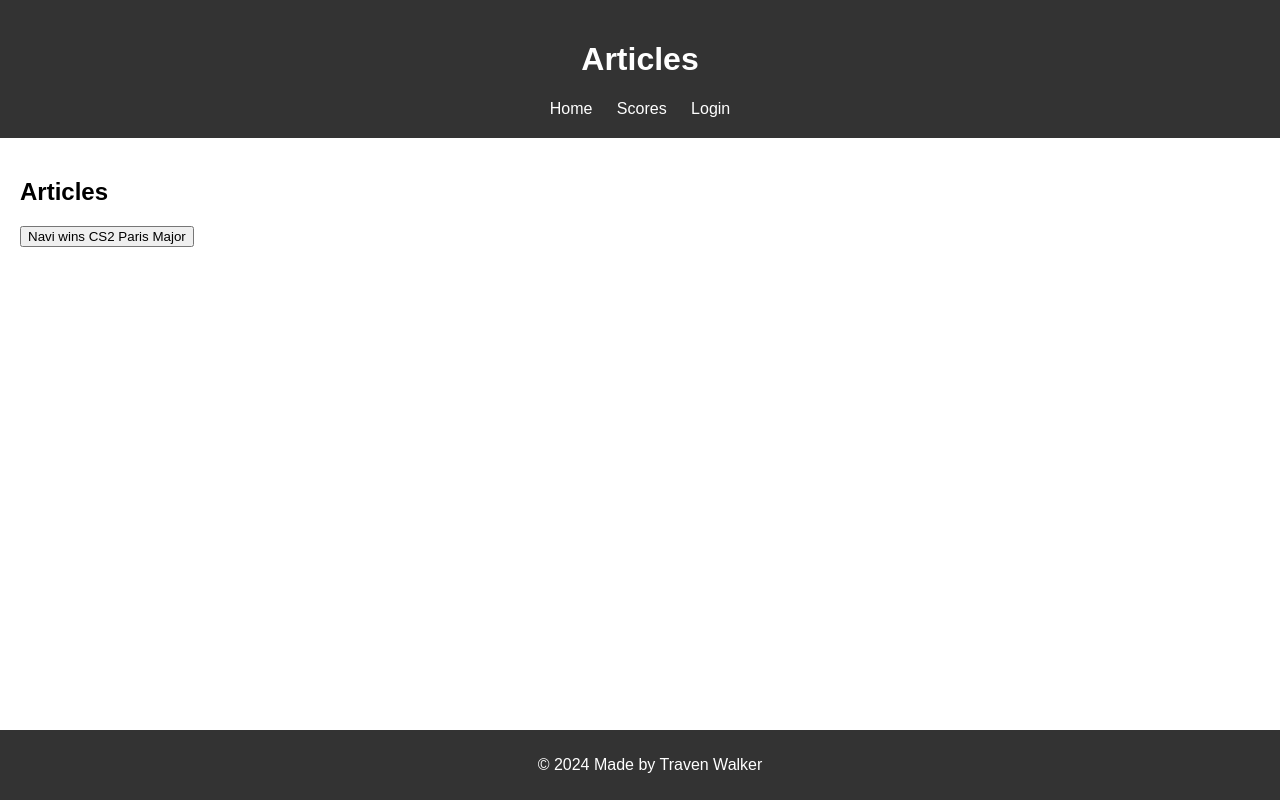
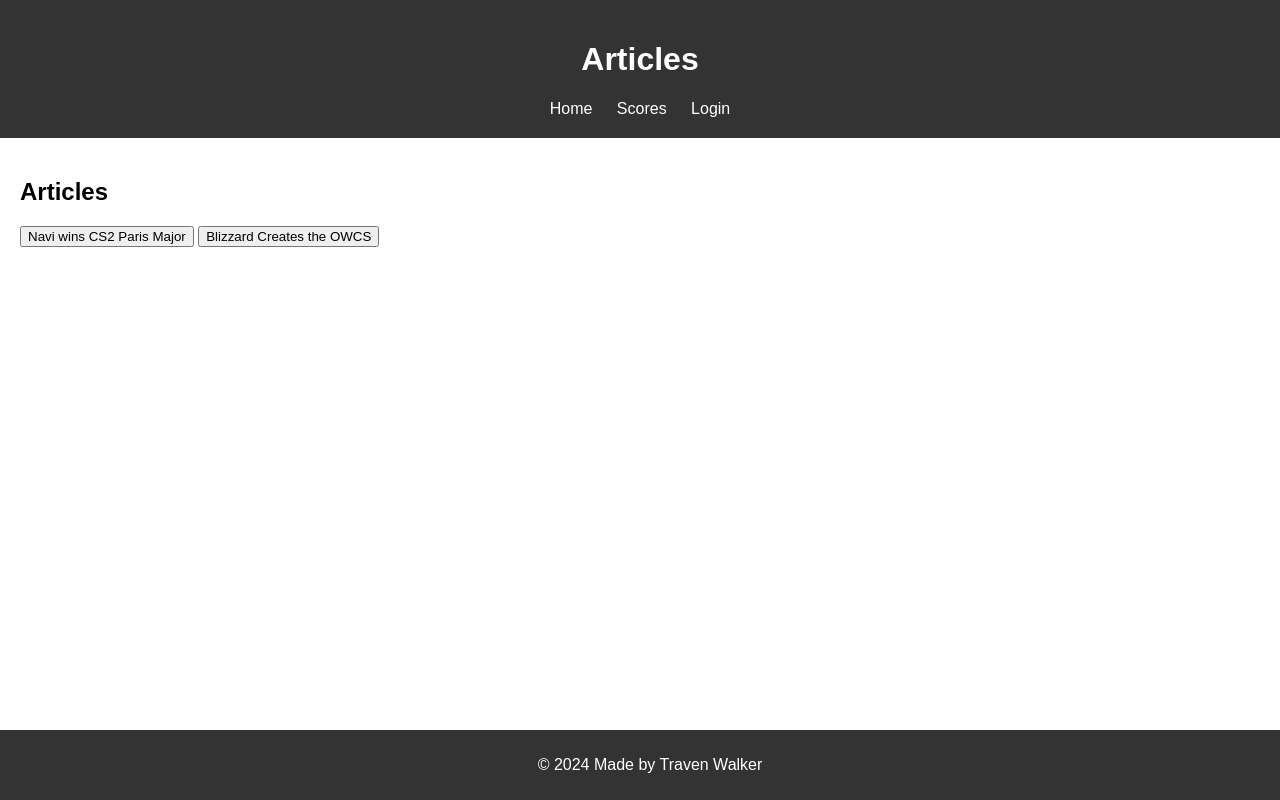
Before and after one commit to Walkertraven62/walkertraven62.github.io, a plain HTML site: page articles.html in a window 1280 px wide. Drawn offline with Linux system fonts and the light colour scheme.

Commit message:
Update articles.html

```diff
--- a/articles.html
+++ b/articles.html
@@ -19,6 +19,7 @@
         <!-- Articles content will go here -->
         <h2>Articles</h2>
         <button onclick="showFullArticle('article1')">Navi wins CS2 Paris Major</button>
+        <button onclick="showFullArticle('article2')">Blizzard Creates the OWCS</button>
     </main>
     <footer>
         <p>&copy; 2024 Made by Traven Walker</p>
```
